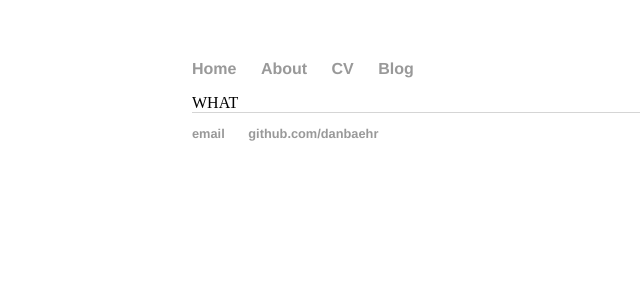
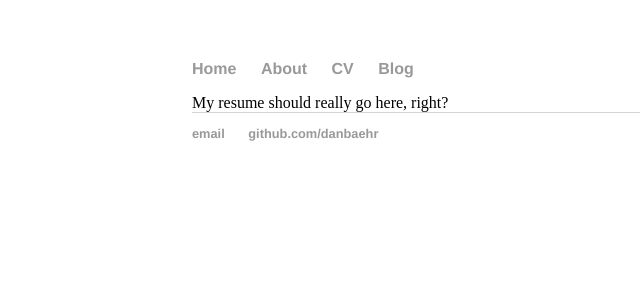
Before and after one commit to danbaehr/danbaehr.github.io, a Jekyll site: the page built from cv/index.html, in a window 1280 px wide. Shown: the top 300 px of the page, without its empty margins (0-640 px from the left). Built offline with Jekyll 4.4.1, drawn with Linux system fonts in a browser that asks for light colours.

Commit message:
a few changes

```diff
--- a/blog/index.html
+++ b/blog/index.html
@@ -1,6 +1,6 @@
 ---
 layout: default
-title: Hank Quinlan's Blog
+title: Ham Sandwich's blog
 ---
 	<h1>{{ page.title }}</h1>
 	<ul class="posts">
--- a/cv/index.html
+++ b/cv/index.html
@@ -3,5 +3,5 @@ layout: default
 title: Resume
 ---
 <div class="blurb">
-	WHAT
+	My resume should really go here, right?
 </div><!-- /.blurb -->
```
